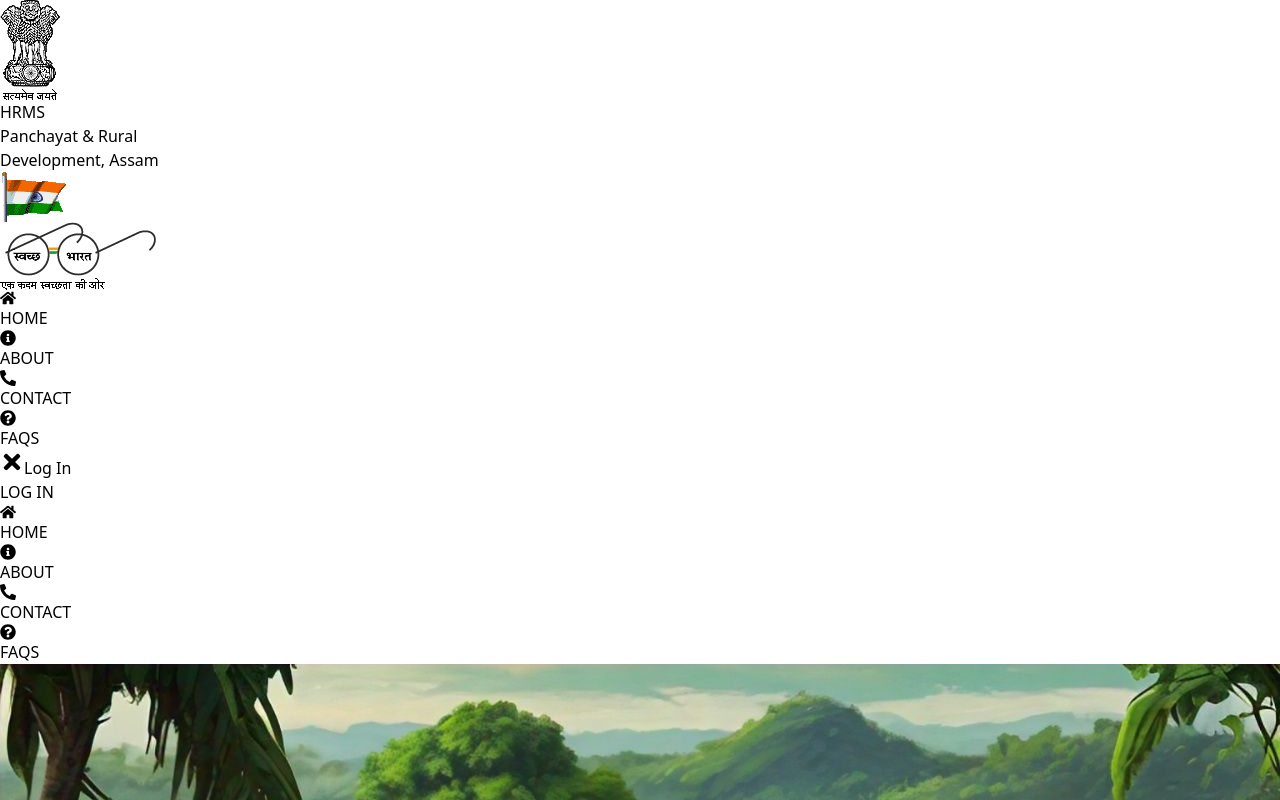
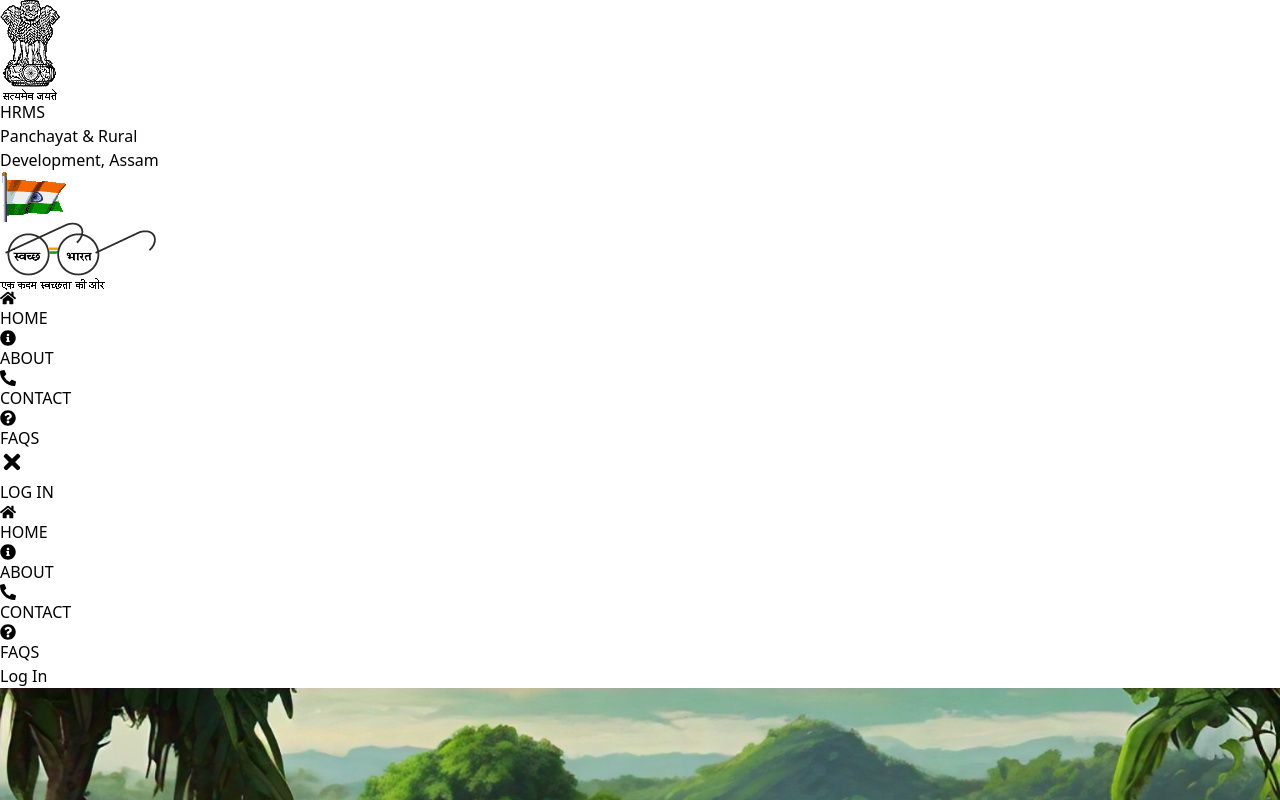
Before and after one commit to deep663/Landing_page_hrms, a React (Vite) app: page / in a window 1280 px wide. Both pictures are taken after a click on the button 12 px from the left and 462 px from the top of the page. Shown: the top 800 px of the page. Built offline with nearby package versions, Linux system fonts and the light colour scheme.

Commit message:
embeded google map

```diff
--- a/src/Pages/LandingPage.jsx
+++ b/src/Pages/LandingPage.jsx
@@ -1,3 +1,4 @@
+import ContactUs from "../components/ContactUs"
 import Footer from "../components/Footer"
 import Header from "../components/Header"
 import Hero from "../components/Hero"
@@ -9,6 +10,7 @@ function LandingPage() {
         <Header />
         <Nav />
         <Hero />
+        <ContactUs/>
         <Footer />
     </div>
   )
--- a/src/components/ContactUs.jsx
+++ b/src/components/ContactUs.jsx
@@ -2,7 +2,7 @@ import { FaEnvelope, FaPhoneAlt } from 'react-icons/fa';
 
 const ContactUs = () => {
     return (
-        <div className="bg-gray-100 p-8 rounded-lg shadow-md">
+        <div id='contact' className="bg-gray-100 p-8 rounded-lg shadow-md">
             <h2 className="text-2xl font-bold mb-6 text-center">Contact Us</h2>
             <div className="flex flex-col md:flex-row justify-between mb-6">
                 <div className="w-full md:w-1/2 mb-4 md:mb-0">
@@ -23,14 +23,11 @@ const ContactUs = () => {
                 <div className="w-full md:w-1/2">
                     <h3 className="text-xl font-semibold mb-4">Our Location</h3>
                     <div className="h-64">
-                        <iframe
-                            src="https://www.google.com/maps/embed?pb=!1m18!1m12!1m3!1d3151.8354345095094!2d144.9537353156188!3d-37.81627997975196!2m3!1f0!2f0!3f0!3m2!1i1024!2i768!4f13.1!3m3!1m2!1s0x6ad642af0f5f0c81%3A0x7eb8654e8454483e!2sFederation%20Square!5e0!3m2!1sen!2sau!4v1620135605648!5m2!1sen!2sau"
-                            width="100%"
+                        <iframe src="https://www.google.com/maps/embed?pb=!1m18!1m12!1m3!1d3581.961808912589!2d91.81508397533345!3d26.132788193172146!2m3!1f0!2f0!3f0!3m2!1i1024!2i768!4f13.1!3m3!1m2!1s0x375a58b12f636fcf%3A0x83ded46de44c71c9!2sOffice%20Of%20The%20Commissioner%2C%20Panchayat%20%26%20Rural%20Development%20Department%2C%20Assam!5e0!3m2!1sen!2sin!4v1730548131407!5m2!1sen!2sin" width="100%"
                             height="100%"
                             style={{ border: 0 }}
                             allowFullScreen
-                            loading="lazy"
-                        />
+                            loading="lazy"></iframe>
                     </div>
                 </div>
             </div>
--- a/src/components/Nav.jsx
+++ b/src/components/Nav.jsx
@@ -1,7 +1,6 @@
 import { useState } from 'react';
-import { FaHome, FaInfoCircle, FaPhoneAlt, FaQuestionCircle, FaBars, FaTimes, FaArrowRight } from 'react-icons/fa';
+import { FaHome, FaInfoCircle, FaPhoneAlt, FaQuestionCircle, FaBars, FaTimes } from 'react-icons/fa';
 import UserLoginForm from './Login';
-import '../css/Nav.css'; // Make sure to import your CSS file
 
 const Nav = () => {
     const [activeItem, setActiveItem] = useState('HOME');
@@ -45,28 +44,19 @@ const Nav = () => {
                 </ul>
 
                 {/* Mobile Menu Icon */}
-                <div className="w-full flex justify-between md:hidden">
+                <div className="md:hidden">
                     <button onClick={toggleMenu} className="text-blue-600">
                         {menuOpen ? <FaTimes size={24} /> : <FaBars size={24} />}
                     </button>
-                    <button
-                        onClick={toggleModal}
-                        className="text-blue-600 border border-blue-600 my-auto px-6 py-2 rounded-full hover:bg-blue-600 hover:text-white transition-colors duration-300 mt-4"
-                    >
-                        Log In
-                    </button>
                 </div>
 
-                {/* Log In Button with Animated Icon */}
-                <div className="relative">
-                    <button
-                        onClick={toggleModal}
-                        className="hidden md:inline-block text-white border border-blue-600 px-6 py-2 rounded-full shadow-md bg-blue-500 hover:bg-white hover:text-blue-500 transition-colors duration-300"
-                    >
-                        LOG IN
-                    </button>
-                    {/* <FaArrowRight className="absolute right-10 top-1/2 transform -translate-y-1/2 animate-bounce hidden md:block" /> */}
-                </div>
+                {/* Log In Button */}
+                <button
+                    onClick={toggleModal}
+                    className="hidden md:inline-block text-white font-bold border border-green-600 px-6 py-2 rounded-full shadow-md bg-green-500 hover:bg-white hover:text-green-500 transition-colors duration-300"
+                >
+                    LOG IN
+                </button>
             </nav>
 
             {/* Mobile Menu */}
@@ -95,7 +85,12 @@ const Nav = () => {
                             </a>
                         </li>
                     ))}
-
+                    <button
+                        onClick={toggleModal}
+                        className="text-white border border-green-600 px-6 py-2 rounded-full bg-green-500 hover:bg-green-600 hover:text-white transition-colors duration-300 mt-4"
+                    >
+                        Log In
+                    </button>
                 </ul>
             )}
 
```
